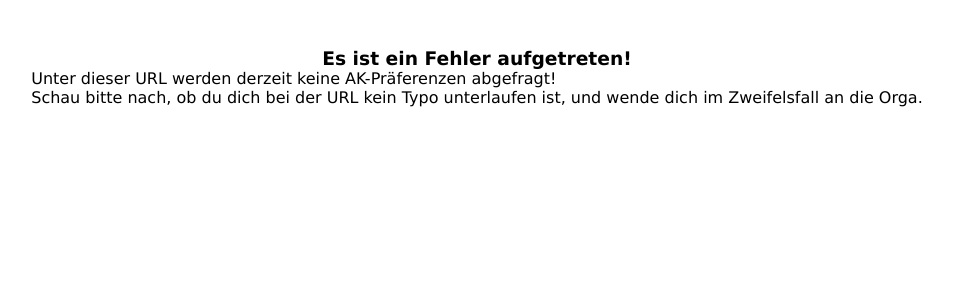
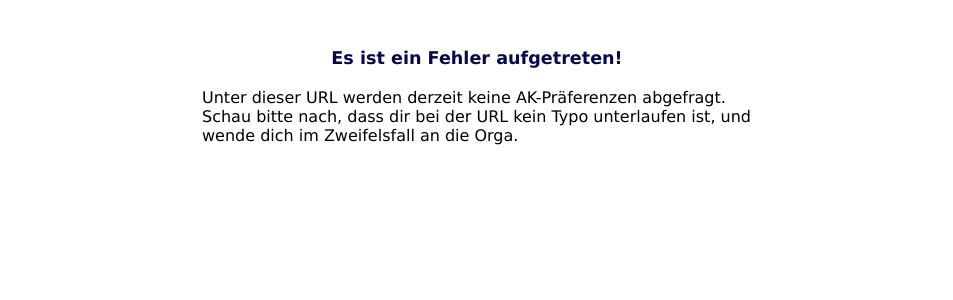
Before and after one commit to felixblanke/ak-plan-poll, a Flask app: page / in a window 1280 px wide. Shown: the top 300 px of the page, without its empty margins (163-1116 px from the left). Run offline with Flask 3, Linux system fonts and the light colour scheme.

Commit message:
Unknown template

```diff
--- a/templates/unknown.html
+++ b/templates/unknown.html
@@ -1,16 +1,16 @@
-<!DOCTYPE html>
-<html>
-<head>
-    <meta charset="UTF-8">
-    <link rel="stylesheet" href="{{ url_for('static', filename='style.css') }}">
-</head>
-<body>
-<div class="main-wrapper">
-    <h3>Es ist ein Fehler aufgetreten!</h3>
+{% extends "base.html" %}
+
+{% block title %}Fehler – AK-Präferenzen{% endblock %}
+
+{% block header %}
+  <p class="form-label form-label-2">Es ist ein Fehler aufgetreten!</p>
+{% endblock %}
+
+{% block content %}
+<div class="form-wrapper">
     <p>
-        Unter dieser URL werden derzeit keine AK-Präferenzen abgefragt!<br/>
-        Schau bitte nach, ob du dich bei der URL kein Typo unterlaufen ist, und wende dich im Zweifelsfall an die Orga.
+        Unter dieser URL werden derzeit keine AK-Präferenzen abgefragt.<br/>
+        Schau bitte nach, dass dir bei der URL kein Typo unterlaufen ist, und wende dich im Zweifelsfall an die Orga.
     </p>
 </div>
-</body>
-</html>
+{% endblock %}
```
